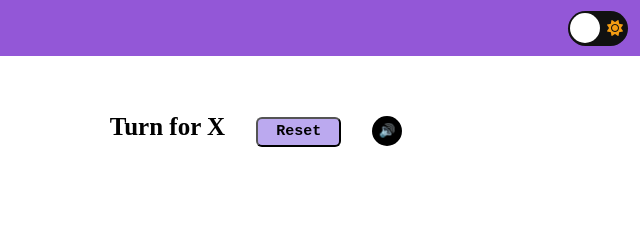
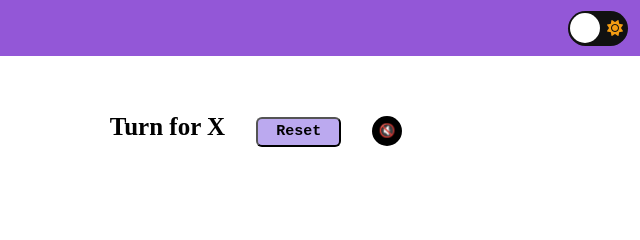
Before and after one commit to Mr-Nobody003/Tic_Tac_Toe.github.oi, a plain HTML site: page index.html in a window 1280 px wide. Shown: the top 240 px of the page, 640-1280 px from the left. Drawn offline with Linux system fonts and the light colour scheme.

Commit message:
index.html

```diff
--- a/index.html
+++ b/index.html
@@ -44,7 +44,7 @@
                 <div>
                     <span class="info">Turn for X</span>
                     <button id="reset">Reset</button>
-                    <button id="music" >&#128266</button>
+                    <button id="music" >🔇</button>
                 </div>
             </h1>
             <div class="imgbox">
```
